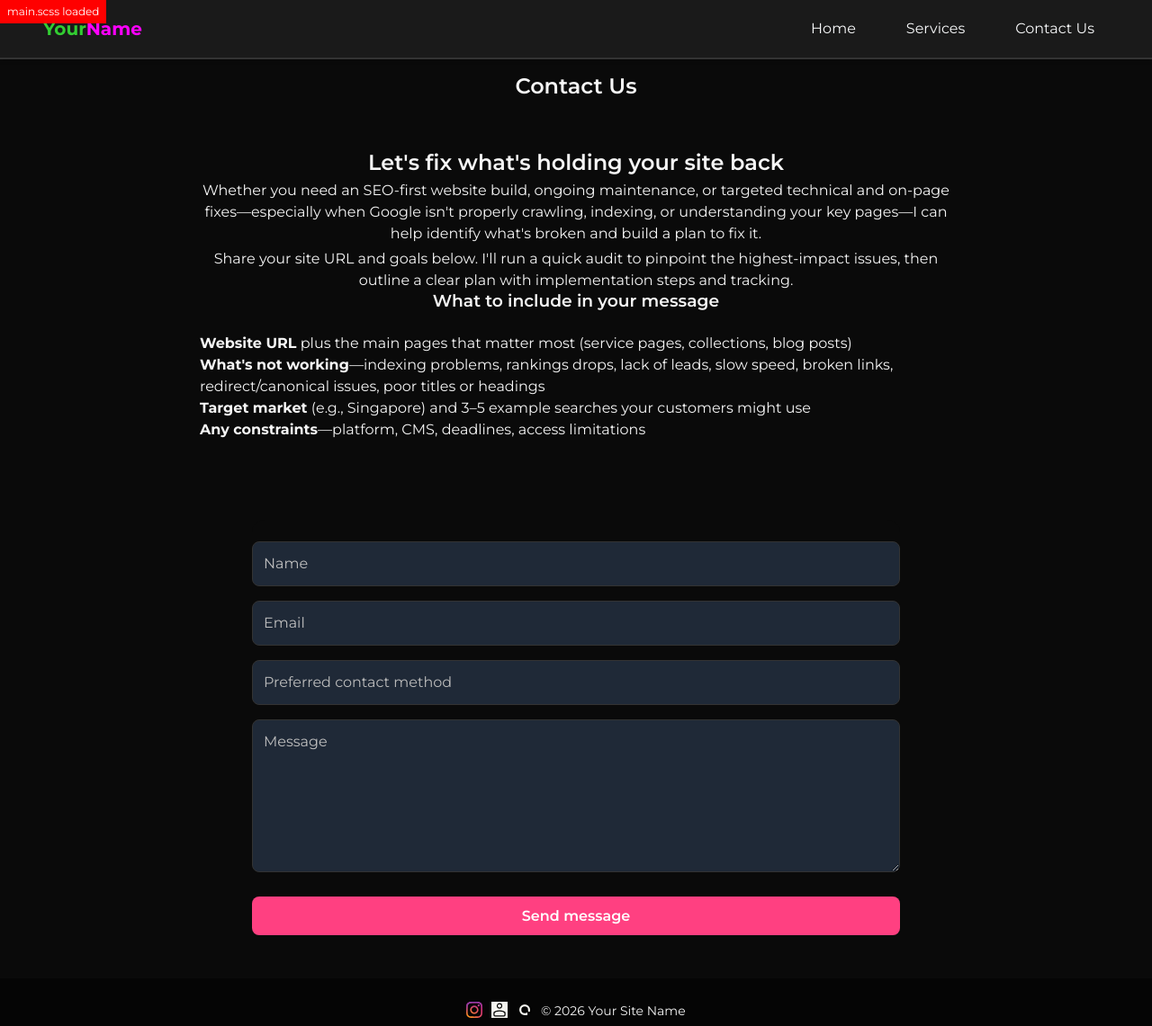
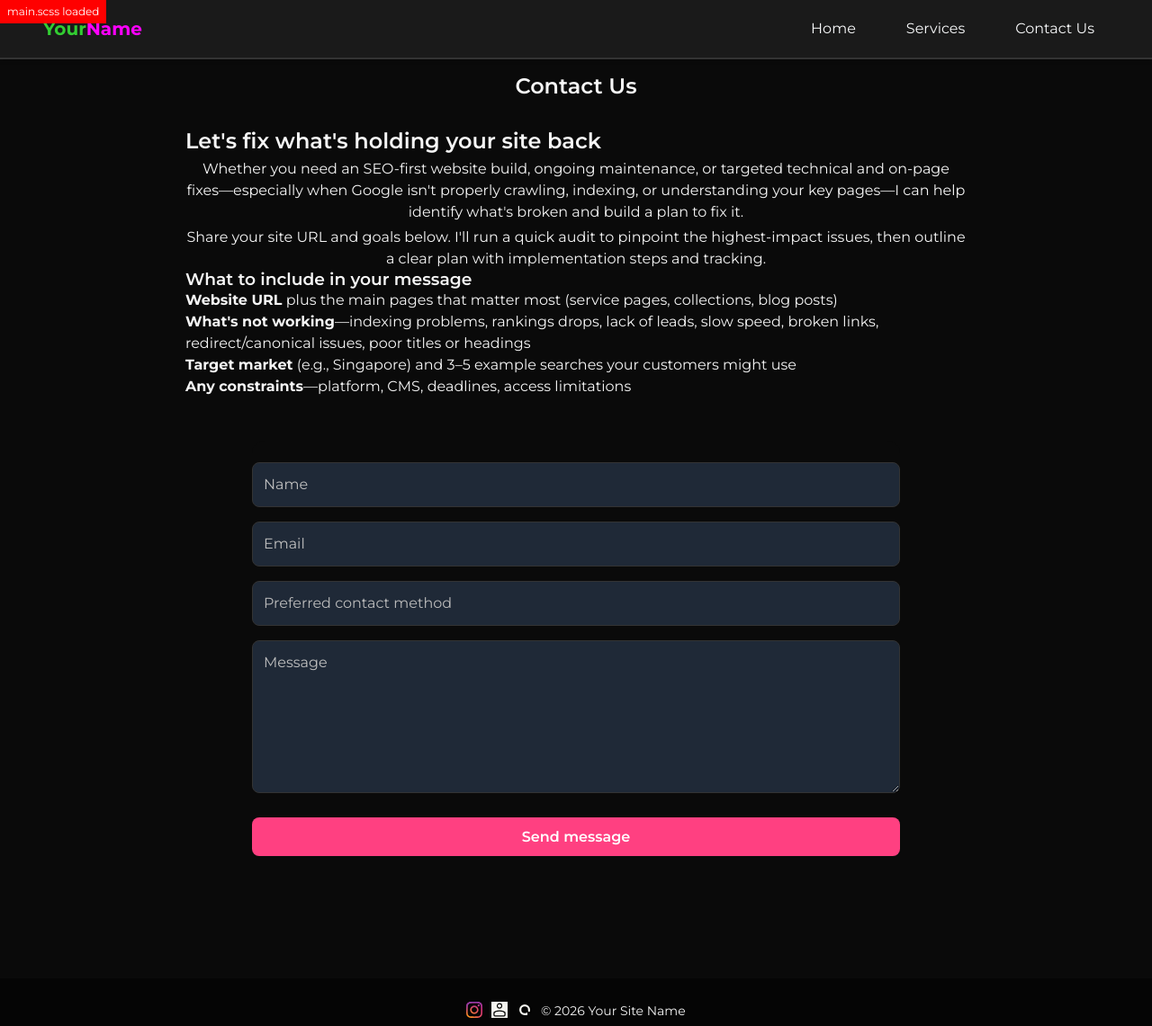
Before and after one commit to m33lucky-benny/test, a Jekyll site: the page built from contactus.html, in a window 1280 px wide and 1141 px high. Shown: the whole window at 90% size. Built offline with Jekyll 4.4.1, drawn with Linux system fonts in a browser that asks for light colours.

Commit message:
Update _contact.scss

```diff
--- a/_sass/components/_contact.scss
+++ b/_sass/components/_contact.scss
@@ -132,22 +132,22 @@
 .contact-container {
   max-width: 900px;
   margin: 0 auto;
-  padding: 3rem 2rem;
+  padding: 1.5rem 1rem;
   text-align: center;
 }
 
 .contact-container h2,
 .contact-container h3 {
-  text-align: center;
+  text-align: left;
 }
 
 .contact-container ul {
   text-align: left;
   display: inline-block;
-  margin: 1.5rem auto;
+  margin: 0rem auto;
 }
 
 .contact-container form {
   max-width: 720px;
-  margin: 2rem auto 0;
+  margin: 1rem auto 0;
 }
```
